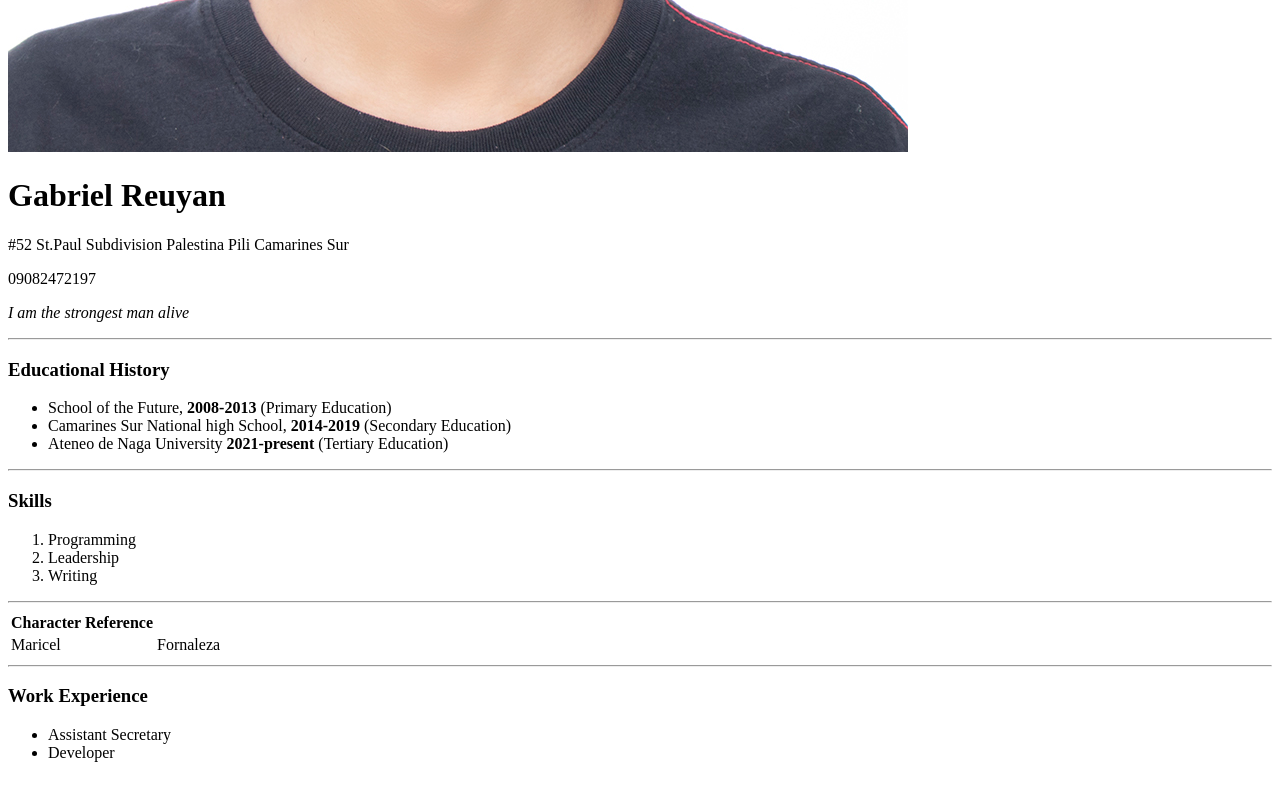
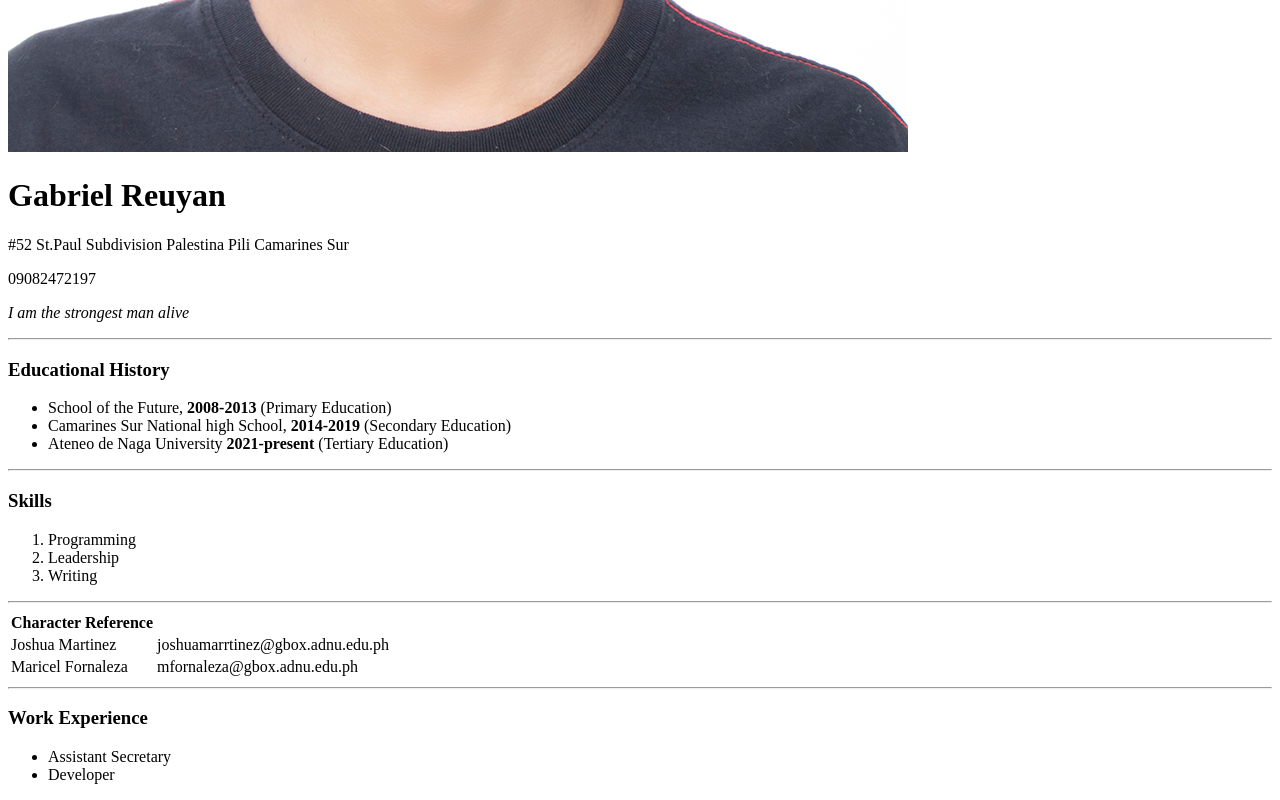
Before and after one commit to Shiroatama/CSDC105_Resume, a plain HTML site: page index.html in a window 1280 px wide. Shown: the part 756-1556 px from the top of the page. Before the commit the page ends 1534 px from the top, so only its background shows below. Drawn offline with Linux system fonts and the light colour scheme.

Commit message:
Update index.html

```diff
--- a/index.html
+++ b/index.html
@@ -27,9 +27,13 @@
         <table>
             <th>Character Reference</th>
             <tr>
-                <td> Maricel</td>
-                <td> Fornaleza</td>
+                <td> Joshua Martinez</td>
+                <td> joshuamarrtinez@gbox.adnu.edu.ph</td>
             </tr>
+	    <tr>
+		        <td> Maricel Fornaleza</td>
+		        <td> mfornaleza@gbox.adnu.edu.ph</td>
+	    </tr>
         </table>
         <hr>
         <h3>Work Experience</h3>
```
